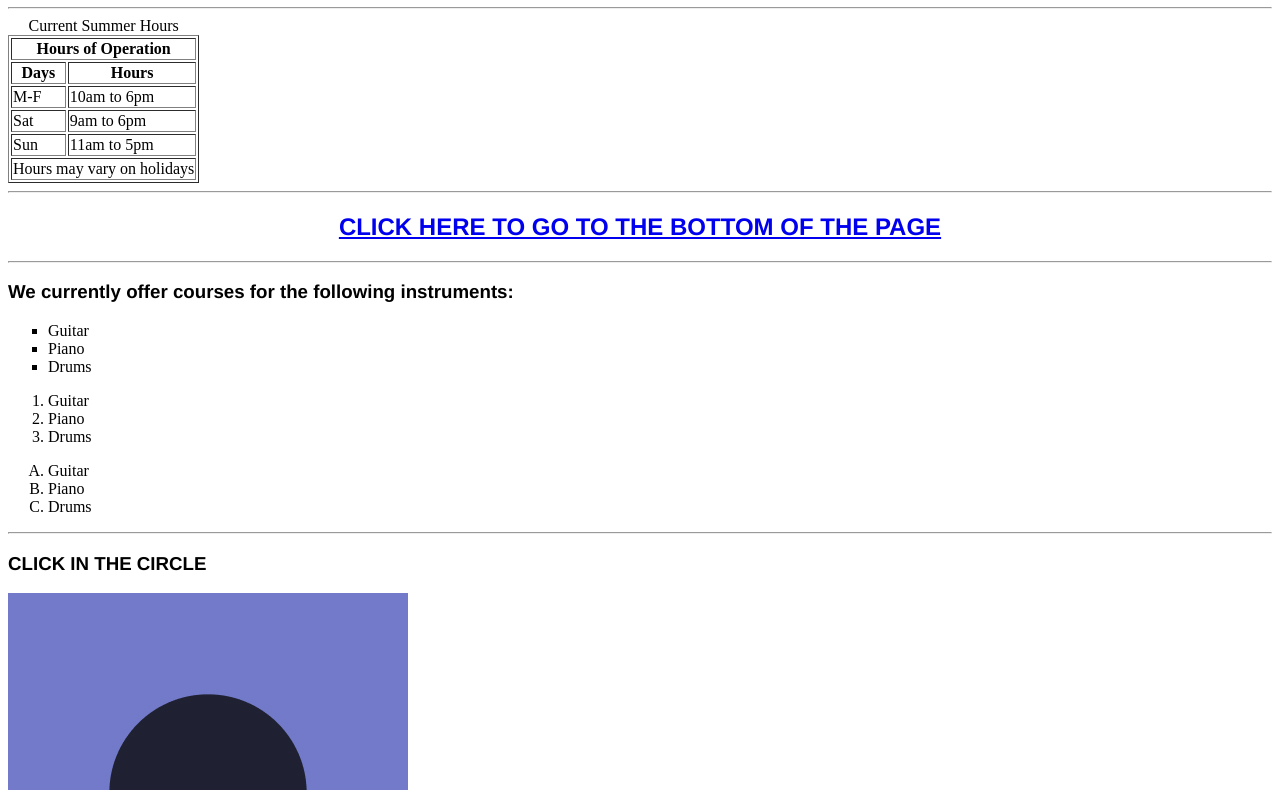
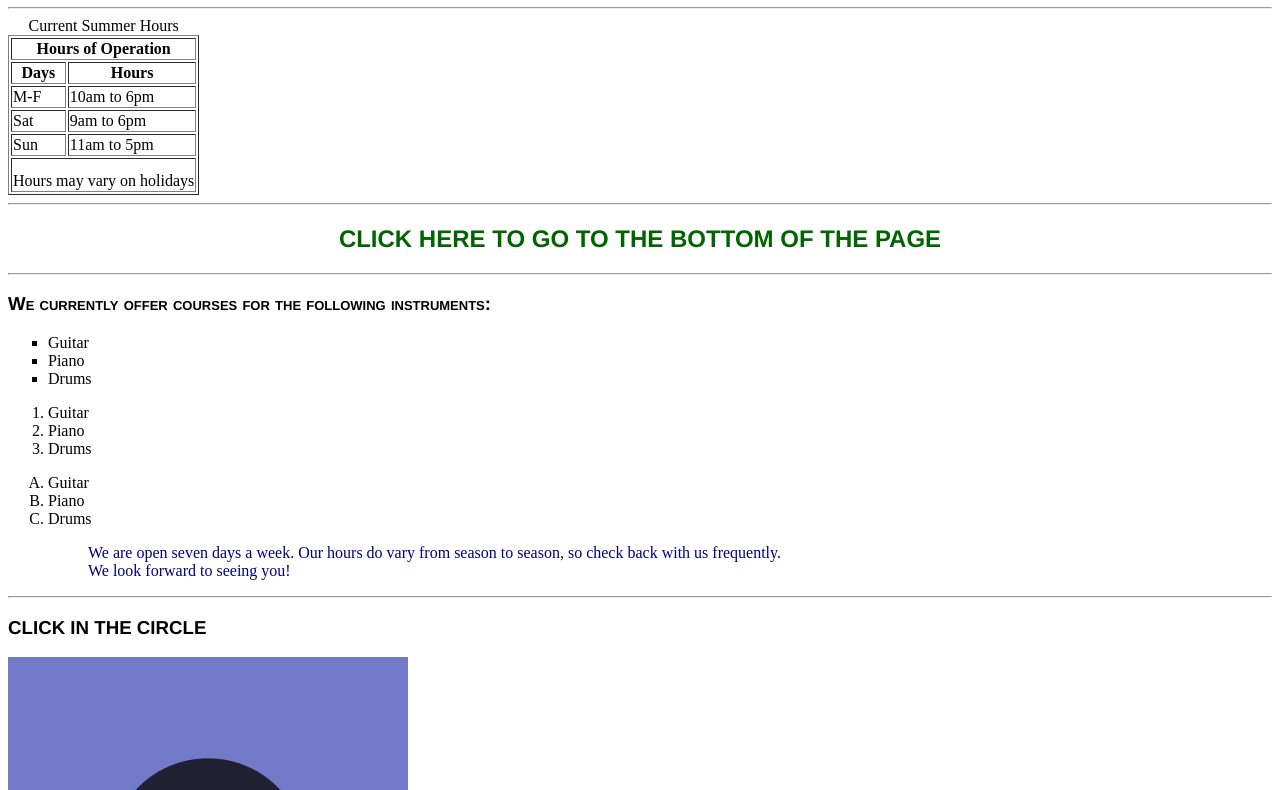
Before and after one commit to Alessandra-Reis/HTMLandCSS-Notes, a plain HTML site: page index.html in a window 1280 px wide. Shown: the part 157-947 px from the top of the page. Drawn offline with Linux system fonts and the light colour scheme.

Commit message:
Format Text with CSS
Font-Weight
Link Colors
Font Variant
Text-Alignment
Text-Decoration
Indentation

```diff
--- a/css/style.css
+++ b/css/style.css
@@ -9,13 +9,10 @@ h2 {
 
 /* Font-family demonstration to apply to multiple elements at once. */
 
-h1,
-h2,
-h3,
-h4,
-h5,
-h6 {
+h1, h2, h3, h4, h5, h6 {
     font-family: Helvetica, Arial, sans-serif;
+    /* small-caps font variant example: */
+    font-variant: small-caps;
 }
 
 /* Paragraph */
@@ -40,6 +37,11 @@ figcaption {
     font-style: italic;
     font-size: 16pt;
     font-weight: bold;
+}
+
+.leftindent {
+    /* text-indent: 5em; */
+    padding-left: 5em;
 }
 
 /* >>> Styling to highlight block and inline elements differences */
@@ -69,13 +71,47 @@ figcaption {
     background-color: lightblue;
     text-align: center;
     display: inline;
+
 }
 
 /* _____________________________________________________*/
 
+/* HYPERLINK - Changing default colors */
+
+a {
+    text-decoration: none;
+    color: darkgreen;
+}
+
+a:active {
+    color: #63f60a;
+}
+
+a:visited {
+    color: #808080;
+}
+
+a:hover{
+    text-decoration: underline;
+    font-weight: bold;
+
+ }
+
+/* ____________________________________ */
+
+
 footer {
     text-align: center;
 }
+
+/* Class that can only be applied to table cells */
+td.vbot {
+    /* vbot: short for vertical bottom */
+    vertical-align: bottom;
+    height: 30px;
+
+}
+
 
 
 /*
@@ -116,7 +152,7 @@ Eg.: "a tag" has several pseudo tags, such as "visited", "active" and "hover".
      **Here's the pseudo class:
      a:hover{
         text-decoration: underline;
-        font-weight bold;
+        font-weight: bold;
 
      }
 
@@ -162,22 +198,56 @@ recommended to use HEXADECIMAL notation for colors.
 
 ________________________________________________________________
 
->>> FONT STYLE <<<
+>>> FONT STYLE, SIZE AND WEIGHT <<<
 
-    font-style
+    >> FONT-STYLE:
+        Offers a selection of style, such as italic, normal, oblique...
+
+    >> FONT-SIZE:
+        Sets how big or how small the text is going to be.
+
+    >> FONT-WEIGHT:
+        Controls the boldness level of text.
+        A lot of browsers supports 400 and 700 as measures od boldness,
+        but nothing else. The safest way to use it is to set
+        the font-weight as "bold".
+        (**Words are more consistent than numbers across browsers
+        when it comes to font weights**).
 ________________________________________________________________
 
+>>> LINK COLORS <<<
 
+HYPERLINKS have default colors:
+
+     > blue is the color of a hyperlink that has not been visited.
+     > red is the color of an active hyperlink that has been clicked.
+     > purple is the color of a visited hyperlink.
+
+For this reason it is recommended to avoid using blue, red and purple
+as text colors as users could confuse this text with hyperlinks.
+It is also possible though to change the hyperlinks default colors and
+use other ones.
 
 ________________________________________________________________
 
+>>> FONT VARIANT<<<
+
+Simply put, the font-variant property can change text to be in
+the Small Caps style, meaning lowercase letters are in a
+uppercase style with a slightly reduced size.
 
 ________________________________________________________________
 
+>>> TEXT DECORATION <<<
+
+This property in CSS deals with text being underlined or not.
 
 ________________________________________________________________
 
+>>> INDENTATION <<<
 
+Controls the first-line text indent in a multiline paragraph.
+To indent the entire paragraph it is necessary to use padding.
 ________________________________________________________________
 
 
--- a/index.html
+++ b/index.html
@@ -136,7 +136,7 @@
                 <td>11am to 5pm</td>
             </tr>
             <tr>
-                <td colspan="2"> Hours may vary on holidays</td>
+                <td colspan="2" class="vbot"> Hours may vary on holidays</td>
             </tr>
 
         </table>
@@ -183,6 +183,12 @@
             <li>Drums</li>
         </ol>
 
+        <p class="leftindent">
+            We are open seven days a week.
+            Our hours do vary from season to season, so check back with us frequently. <br/>
+            We look forward to seeing you!
+
+        </p>
 
     </section>
 
```
Also changed, not shown: page2.html (+0 -1 lines).
